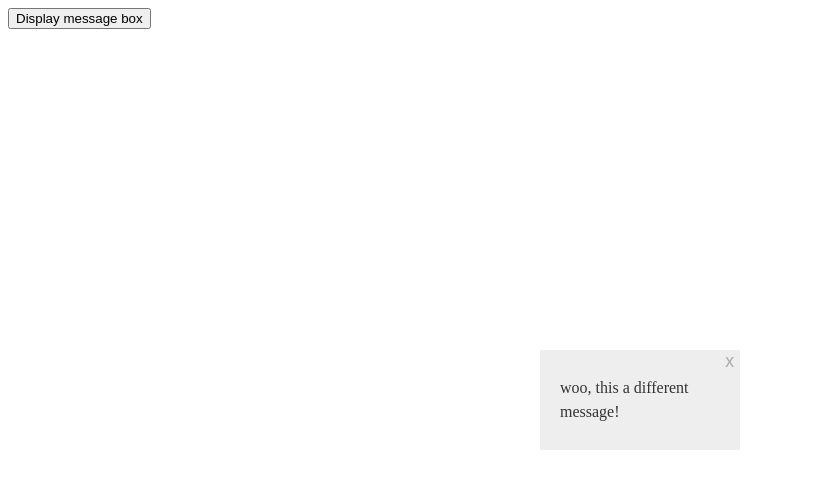
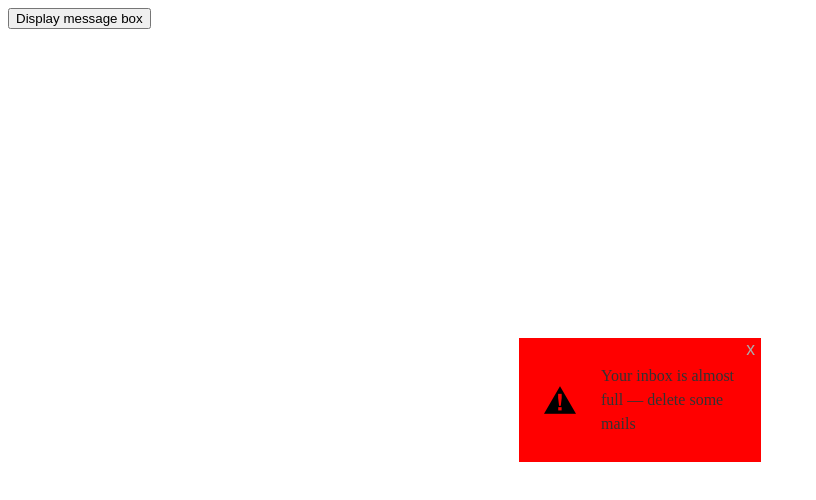
Before and after one commit to Zestus01/mdnLearning, a plain HTML site: page functionBuild/index.html in a window 1280 px wide. Both pictures are taken after a click on the button "Display message box". Shown: the whole page, without its empty margins (0-816 px from the left). Drawn offline with Linux system fonts and the light colour scheme.

Commit message:
Reached the end of the turtorial:   functionBuild/index.html

```diff
--- a/functionBuild/index.html
+++ b/functionBuild/index.html
@@ -10,7 +10,7 @@
         top: 50%;
         left: 50%;
         transform: translate(-50%,-50%);
-        width: 200px;
+        width: 242px;
         background: #eee;
       }
 
@@ -18,6 +18,9 @@
         line-height: 1.5;
         padding: 10px 20px;
         color: #333;
+        padding-left: 82px;
+        background-position: 25px center;
+        background-repeat: no-repeat;
       }
 
       .msgBox button {
@@ -37,7 +40,7 @@
 
     <script>
       const btn = document.querySelector('button');
-      btn.addEventListener('click', () => displayMessage('woo, this a different message!'));
+      btn.addEventListener('click', () => displayMessage('Your inbox is almost full — delete some mails', 'warning'));
       function displayMessage(msgText, msgType){
         const body = document.body;
 
@@ -54,6 +57,15 @@
         panel.appendChild(closeBtn);
 
         closeBtn.addEventListener('click', () => panel.parentNode.removeChild(panel));
+        if(msgType === 'warning') {
+          msg.style.backgroundImage = 'url(icons/warning.png)';
+          panel.style.backgroundColor = 'red';
+        } else if (msgType === 'chat') {
+          msg.style.backgroundImage = 'url(icons/chat.pnh)';
+          panel.style.backgroundColor = 'aqua';
+        } else {
+          msg.style.paddingLeft = '20px';
+        }
       }
 
     </script>
```
